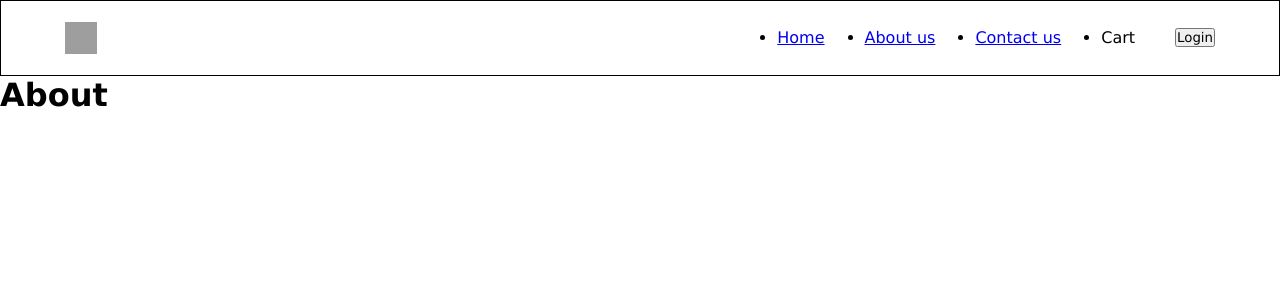
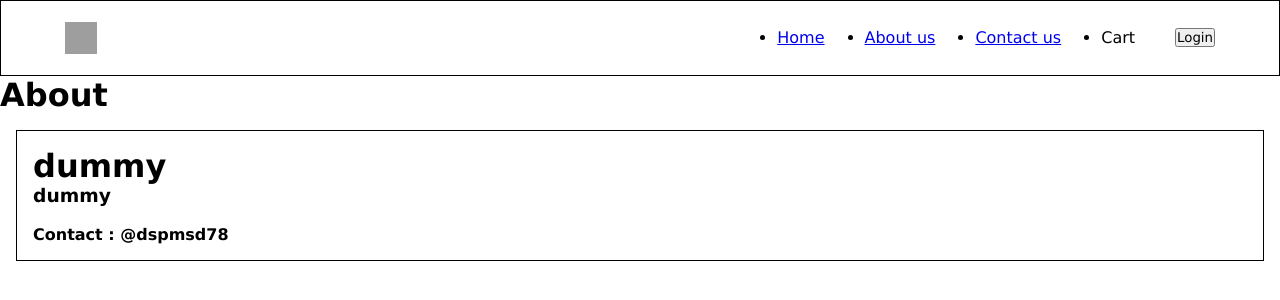
Before and after one commit to DSPMSD78/namaste-react, a React (Vite) app: page /about in a window 1280 px wide. Shown: the top 300 px of the page. Built offline with nearby package versions, Linux system fonts and the light colour scheme; no server answers; grey boxes are pictures that could not be loaded.

Commit message:
episode-8

```diff
--- a/index.css
+++ b/index.css
@@ -89,3 +89,9 @@
   margin: 0 2%;
   cursor: pointer;
 }
+
+.user-card {
+  padding: 1rem;
+  margin: 1rem;
+  border: 1px solid black;
+}
--- a/src/components/About.js
+++ b/src/components/About.js
@@ -1,7 +1,11 @@
+import User from "./User";
+import UserClass from "./UserClass";
+
 const About = () => {
   return (
     <div>
       <h1>About</h1>
+      <UserClass />
     </div>
   );
 };
--- /dev/null
+++ b/src/components/User.js
@@ -0,0 +1,21 @@
+import { useState } from "react";
+
+const User = (props) => {
+  const [count, setCount] = useState(0);
+  return (
+    <div className="user-card">
+      <h1>{props.name}</h1>
+      <h3>Hyderabad</h3>
+      <h4>Contact : @dspmsd78</h4>
+      <h5
+        onClick={() => {
+          setCount(count + 1);
+        }}
+      >
+        Count : {count}
+      </h5>
+    </div>
+  );
+};
+
+export default User;
--- /dev/null
+++ b/src/components/UserClass.js
@@ -0,0 +1,32 @@
+import React from "react";
+
+class UserClass extends React.Component {
+  constructor(props) {
+    super(props);
+    this.state = {
+      userInfo: {
+        name: "dummy",
+        location: "dummy",
+      },
+    };
+  }
+
+  async componentDidMount() {
+    const data = await fetch("https://api.github.com/users/DSPMSD78");
+    const res = await data.json();
+    this.setState({ userInfo: res });
+    console.log(res);
+  }
+  render() {
+    const { name, location, avatar_url } = this.state.userInfo;
+    return (
+      <div className="user-card">
+        <h1>{name}</h1>
+        <h3>{location}</h3>
+        <img src={avatar_url}></img>
+        <h4>Contact : @dspmsd78</h4>
+      </div>
+    );
+  }
+}
+export default UserClass;
```
